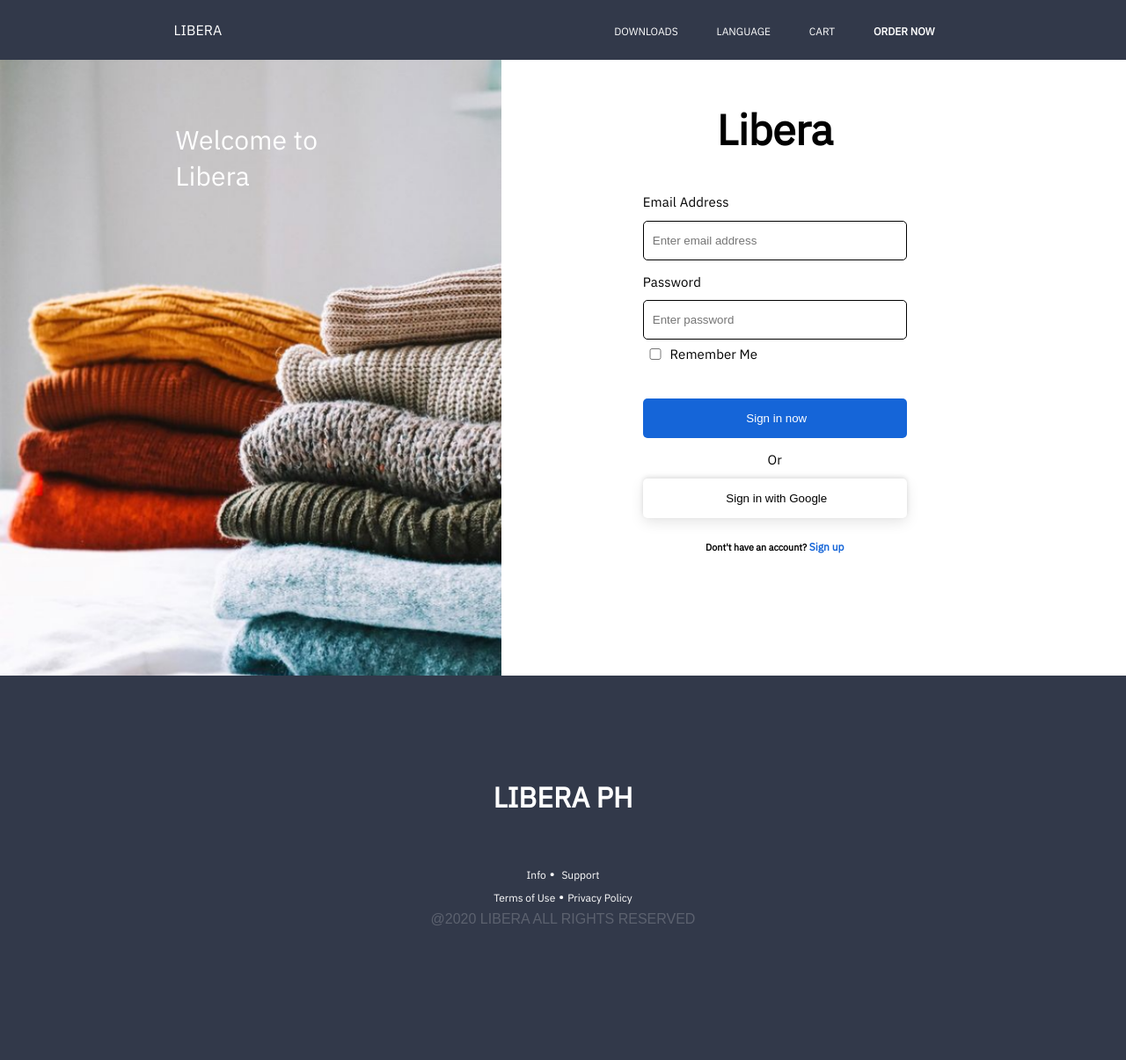
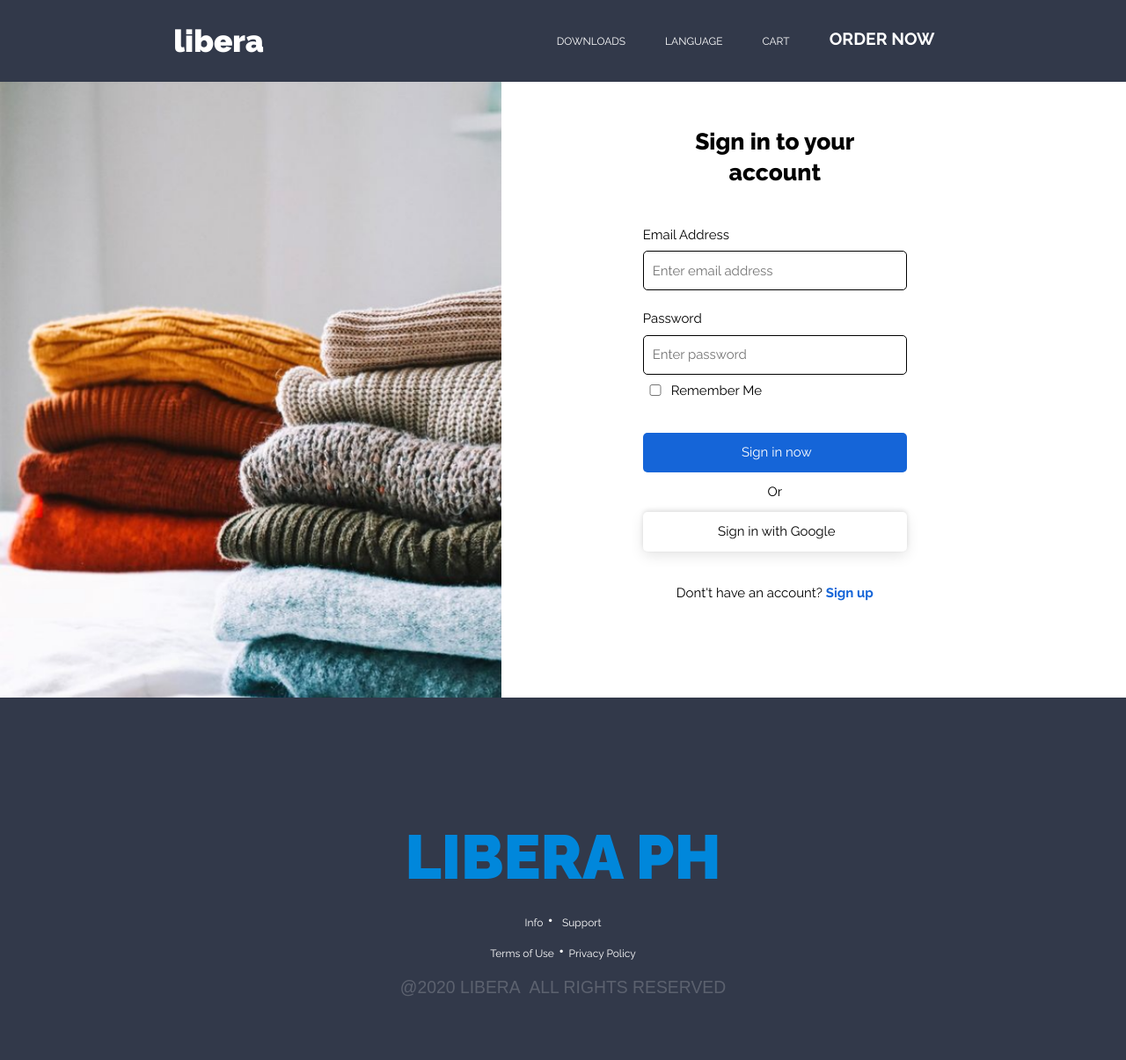
Before and after one commit to teddzyb/libera, a PHP site: page /singin.html in a window 1280 px wide. Shown: the whole page at 88% size. Before the commit the page ends 1052 px from the top, so only its background shows below. Run offline with PHP 8.4, Linux system fonts and the light colour scheme; some libraries are stand-ins or nearby versions.

Commit message:
updated sign in screen

```diff
--- a/signin.css
+++ b/signin.css
@@ -1,10 +1,8 @@
-@import url('https://fonts.googleapis.com/css2?family=IBM+Plex+Sans&display=swap');
-//font-family: 'IBM Plex Sans', sans-serif;
-
-*{
-  box-sizing: border-box;
-  padding: 0;
-  margin: 0;
+@import url('https://fonts.googleapis.com/css2?family=Raleway:wght@400;600;700;800;900&display=swap');
+* {
+  font-family: 'Raleway', sans-serif;
+  font-size: 1.1rem;
+  line-height: 2rem;
 }
 
 html {
@@ -17,58 +15,16 @@ html {
 body {
   padding: 0;
   margin: 0;
-  font-family: 'IBM Plex Sans', sans-serif;
   color: black;
 }
 
-p {
-  font-style: normal;
-  font-weight: normal;
-  font-size: 20px;
-  line-height: 138%;
-  /* or 28px */
-  letter-spacing: 0.0075em;
-}
-
-h1 {
-  font-style: normal;
-  font-weight: bold;
-  font-size: 96px;
-  line-height: 125%;
-  /* identical to box height, or 120px */
-  letter-spacing: -0.015em;
+hr {
+  opacity: 30%;
 }
 
 h2 {
-  font-style: normal;
-  font-weight: bold;
-  font-size: 60px;
-  line-height: 133%;
-  /* identical to box height, or 80px */
-  letter-spacing: -0.01em;
-}
-
-h3 {
-  font-style: normal;
-  font-weight: bold;
-  font-size: 48px;
-  line-height: 133%;
-  /* identical to box height, or 64px */
-  letter-spacing: -0.005em;
-}
-
-h4 {
-  font-style: normal;
-  font-weight: 600;
-  font-size: 34px;
-  line-height: 130%;
-}
-
-h5 {
-  font-style: normal;
-  font-weight: 600;
-  font-size: 24px;
-  line-height: 132%;
+  font-weight: 800;
+  font-size: 2rem;
 }
 
 input:focus {
@@ -115,8 +71,10 @@ button:focus {
   margin-bottom: 10px;
 }
 
-.right-body h3 {
-  margin-bottom: 25px;
+.right-body h2 {
+  font-size: 1.5rem;
+  font-weight: 700px;
+  margin-top: 50px;
 }
 
 .form {
@@ -125,12 +83,17 @@ button:focus {
   text-align: left;
 }
 
+.form p {
+  margin-bottom: 0;
+}
+
 .form input {
   width: 286px;
   height: 41px;
   border: 1px solid black;
   border-radius: 5px;
   padding-left: 10px;
+  font-size: 15px;
 }
 
 #remember {
@@ -141,11 +104,20 @@ button:focus {
 
 #rememberMe {
   display: inline;
-  vertical-align: text-bottom;
+  vertical-align: middle;
 }
 
 #signin {
-  margin-top: 40px;
+  margin-top: 30px;
+}
+
+#signin:hover {
+  background-color: black;
+  cursor: pointer;
+}
+
+#google:hover {
+  cursor: pointer;
 }
 
 #signin, #google {
@@ -158,6 +130,7 @@ button:focus {
 
 #or {
   text-align: center;
+  margin: 5px 0;
 }
 
 #google {
@@ -179,8 +152,14 @@ button:focus {
   color: black;
 }
 
-.form h6 {
+.sign-up, #signup {
+  font-size: 15px;
+  font-weight: bold;
+}
+
+.signup {
   text-align: center;
+  margin-top: 30px;
 }
 
 
@@ -203,8 +182,19 @@ nav {
 }
 
 .logo {
+  font-weight: 900;
+  font-size: 2rem;
   color: white;
   margin-left: 15%;
+  display: flex;
+  flex-direction: column;
+  justify-content: center;
+}
+
+.logo a {
+  font-weight: 900;
+  font-size: 2rem;
+  color: white;
 }
 
 li, a {
@@ -229,10 +219,8 @@ li, a {
 
 footer {
   background-color: #32394A;
-  display: flex;
-  justify-content: center;
-  align_content: center;
   padding: 5%;
+
 }
 
 .footmain {
@@ -245,9 +233,28 @@ footer {
   color: white;
   opacity: 20%;
   font-family: arial;
-  line-height: 1.5rem;
+  line-height: 2.2rem;
 }
 
 #foot_logo {
-  font-size: 2rem;
+  font-size: 4rem;
+  font-weight: 900;
+  color: #0087DB;
+  margin: 100px 15% 40px 15%;
+  text-align: center;
 }
+
+::-webkit-scrollbar {
+  height: 6px;
+  width: 4px;
+}
+
+::-webkit-scrollbar-track {
+  background: #f2F2F2;
+  border-radius: 10px;
+}
+
+::-webkit-scrollbar-thumb {
+  background: #0087DB;
+  border-radius: 10px;
+}
--- a/singin.html
+++ b/singin.html
@@ -17,7 +17,7 @@
 
     <!-- HEADER -->
     <header>
-      <div class="logo">LIBERA</div>
+      <div class="logo"><a href="index.html">libera</a></div>
       <nav>
         <ul class="navigation">
           <li><a href="#">Downloads</a></li>
@@ -32,11 +32,10 @@
 
     <div class="main-body">
       <div class="left-body">
-        <p>Welcome to<br>Libera</p>
       </div>
       <div class="middle-body"></div>
       <div class="right-body">
-        <h3>Libera</h3>
+        <h2>Sign in to your<br>account</h2>
         <div class="form">
           <p>Email Address</p>
           <input required type="email" name="email" placeholder="Enter email address">
@@ -47,7 +46,7 @@
           <input type="submit" name="signIn" value="Sign in now" id="signin">
           <p id="or">Or</p>
           <input type="submit" name="googleSignIn" value="Sign in with Google" id="google"><br>
-          <h6>Dont't have an account? <a href="#" id="signup">Sign up</a></h6>
+          <p class="signup">Dont't have an account? <a href="#" id="signup">Sign up</a><p>
         </div>
       </div>
     </div>
@@ -64,7 +63,7 @@
       <a href="#">Info</a>&nbsp•&nbsp
       <a href="#">Support</a><br>
       <a href="#">Terms of Use</a>&nbsp•&nbsp<a href="#">Privacy Policy</a>
-      <div class="reserve">@2020 LIBERA ALL RIGHTS RESERVED</div>
+      <div class="reserve">@2020 LIBERA&nbsp ALL RIGHTS RESERVED</div>
     </div>
   </footer>
 
```
